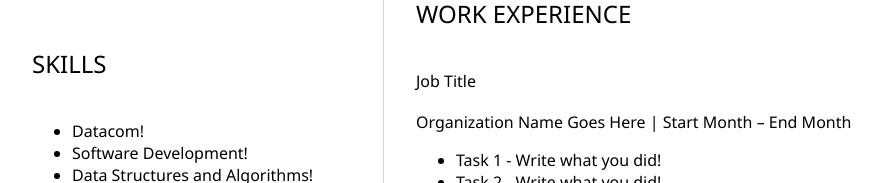
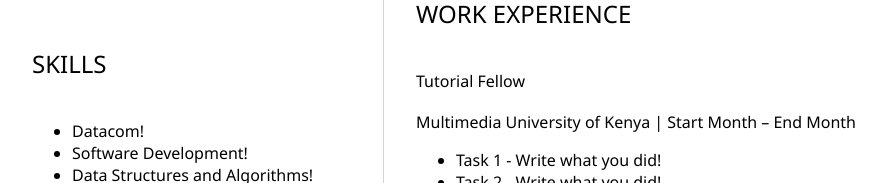
Before and after one commit to teacherkariss/tr-karis-resume, a plain HTML site: page index.html in a window 1280 px wide. Shown: the part 426-609 px from the top of the page, without its empty margins (160-1046 px from the left). Drawn offline with Linux system fonts and the light colour scheme.

Commit message:
Update the Work Details

```diff
--- a/index.html
+++ b/index.html
@@ -62,9 +62,9 @@
 				<section>
 					<h2>WORK EXPERIENCE</h2>
 					<!-- your work experience -->
-                    <h3>Job Title</h3>
+                    <h3>Tutorial Fellow</h3>
                     <p>
-                        Organization Name Goes Here | Start Month – End Month
+                        Multimedia University of Kenya | Start Month – End Month
                     </p>
                     <ul>
                             <li>Task 1 - Write what you did!</li>
```
